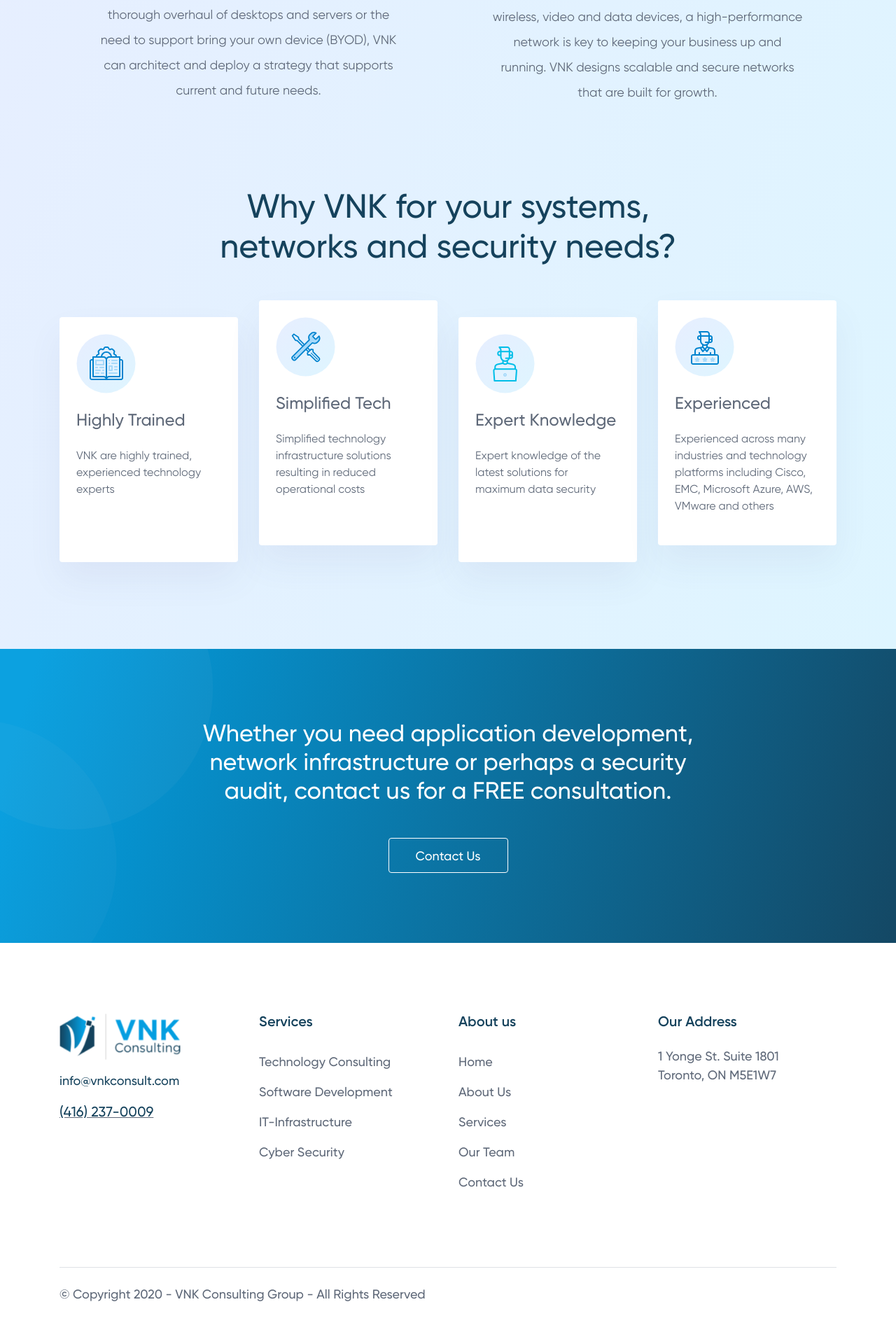
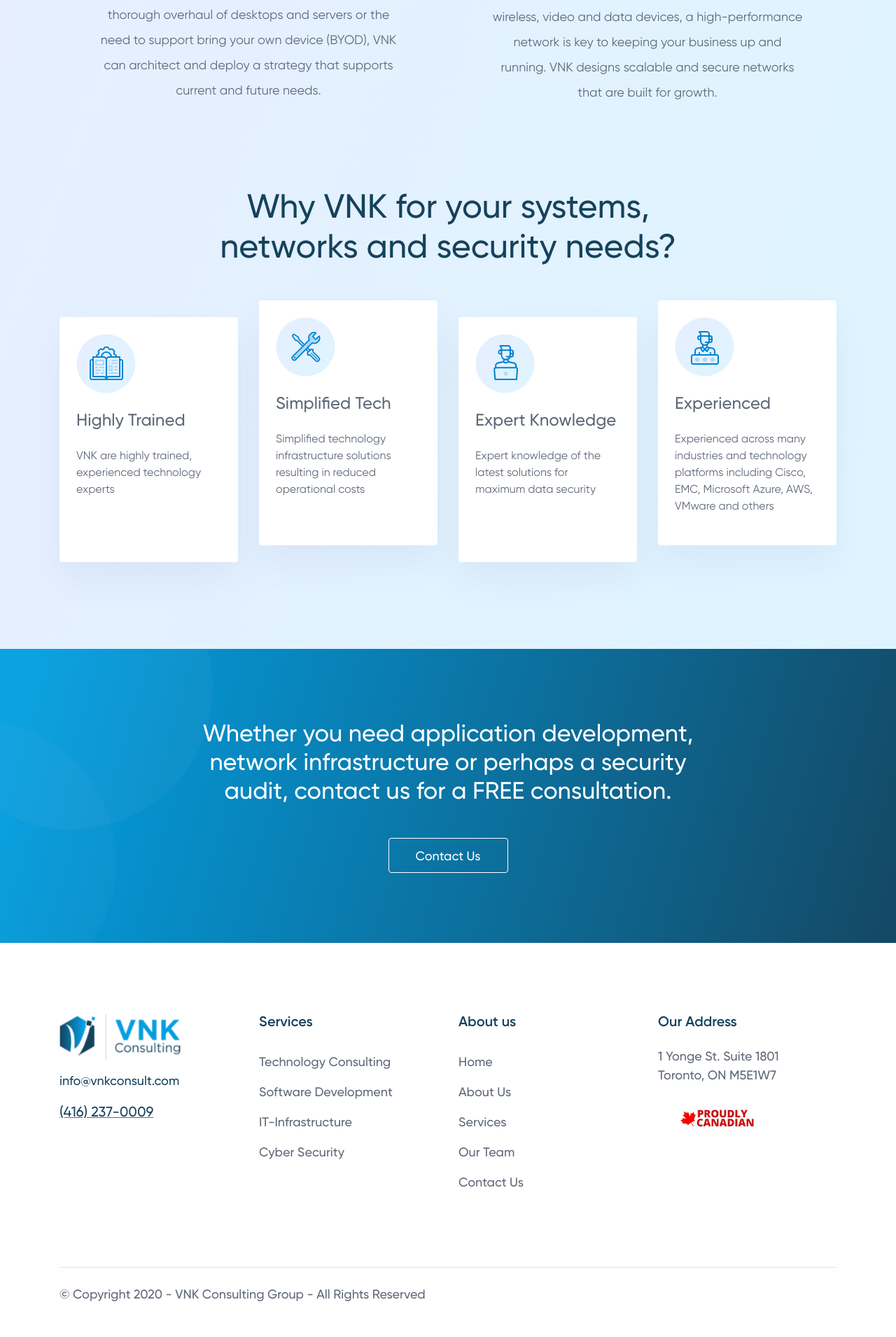
Before and after one commit to ifancyabroad/cloud-sherpas, a Jekyll site: the page built from pages/infrastructure.html, in a window 1280 px wide. Shown: the part 1847-3757 px from the top of the page at 70% size. Built offline with Jekyll 4.4.1, drawn with Linux system fonts in a browser that asks for light colours.

Commit message:
Fix icons and images

```diff
--- a/_includes/common/footer.html
+++ b/_includes/common/footer.html
@@ -34,6 +34,7 @@
                 <div class="col-md-3" data-aos="fade-up" data-aos-delay="300">
                     <h5 class="mb-4">Our Address</h5>
                     <p>1 Yonge St. Suite 1801<br>Toronto, ON M5E1W7</p>
+                    <img src="{{ 'assets/images/logos/proudly_canadian.jpg' | relative_url }}" alt="Proudly Canadian" width="173">
                 </div>
             </div>
         </div>
--- a/_includes/services/about-software.html
+++ b/_includes/services/about-software.html
@@ -10,13 +10,13 @@
         </div>
         <div class="row justify-content-center">
             <div class="col-md-5 text-center mb-4 mb-md-0" data-aos="fade-up">
-                <img class="mb-4" src="{{ 'assets/images/icons/developers.svg' | relative_url }}" alt="Expert Developers">
+                <img class="mb-4" src="{{ 'assets/images/icons/developers.svg' | relative_url }}" alt="Expert Developers" height="98">
                 <h5 class="text-info spaced mb-4">INFRASTRUCTURE SOLUTIONS</h5>
                 <h2 class="mb-4">Expert<br>Developers</h2>
                 <p class="line-height-large">Our expert developers can build around your existing architecture, integrate it into a new framework, or mold it to fit your business requirements.</p>
             </div>
             <div class="col-md-5 text-center" data-aos="fade-up" data-aos-delay="100">
-                <img class="mb-4" src="{{ 'assets/images/icons/secure.svg' | relative_url }}" alt="Secure Applications">
+                <img class="mb-4" src="{{ 'assets/images/icons/secure.svg' | relative_url }}" alt="Secure Applications" height="98">
                 <h5 class="text-info spaced mb-4">INFRASTRUCTURE SOLUTIONS</h5>
                 <h2 class="mb-4">We Create Secure Applications</h2>
                 <p class="line-height-large">We understand your focus is on your business bottom line, not the technology behind it. That’s why we create secure applications that streamline process flows to maximize business productivity.</p>
--- a/_includes/services/environments.html
+++ b/_includes/services/environments.html
@@ -11,7 +11,7 @@
             {% cycle 'row-start': '<div class="row justify-content-center">', '', '' %}
                 <div class="col-lg-3" data-aos="zoom-in-up" {% cycle '', 'data-aos-delay="100"', 'data-aos-delay="200"' %}>
                     <div class="environment-card bg-white rounded pt-5 p-4 mb-4">
-                        <img class="mb-4" src="{{ 'assets/images/icons/' | relative_url | append: environment.image }}" alt="{{ environment.name }}">
+                        <img class="mb-4" src="{{ 'assets/images/icons/' | relative_url | append: environment.image }}" alt="{{ environment.name }}" height="80">
                         <h4 class="text-info mb-3">{{ environment.name }}</h4>
                         <p class="text-xsmall font-weight-light text-gray mb-0">{{ environment.platforms }}</p>
                     </div>
--- a/_includes/services/infrastructure-solutions.html
+++ b/_includes/services/infrastructure-solutions.html
@@ -22,28 +22,28 @@
         <div class="row">
             <div class="col-lg-3" data-aos="zoom-in-up">
                 <div class="infrastructure-card bg-white rounded p-4 mb-4 mt-4">
-                    <img class="mb-4" src="{{ 'assets/images/icons/trained.svg' | relative_url }}" alt="Highly trained">
+                    <img class="mb-4" src="{{ 'assets/images/icons/trained.svg' | relative_url }}" alt="Highly trained" width="85">
                     <h4 class="text-dark font-weight-normal mb-4">Highly Trained</h4>
                     <p class="font-weight-light text-small mb-0">VNK are highly trained, experienced technology experts</p>
                 </div>
             </div>
             <div class="col-lg-3" data-aos="zoom-in-up" data-aos-delay="100">
                 <div class="infrastructure-card bg-white rounded p-4 mb-4">
-                    <img class="mb-4" src="{{ 'assets/images/icons/tech.svg' | relative_url }}" alt="Simplified Tech">
+                    <img class="mb-4" src="{{ 'assets/images/icons/tech.svg' | relative_url }}" alt="Simplified Tech" width="85">
                     <h4 class="text-dark font-weight-normal mb-4">Simplified Tech</h4>
                     <p class="font-weight-light text-small mb-0">Simplified technology infrastructure solutions resulting in reduced operational costs</p>
                 </div>
             </div>
             <div class="col-lg-3" data-aos="zoom-in-up" data-aos-delay="200">
                 <div class="infrastructure-card bg-white rounded p-4 mb-4 mt-4">
-                    <img class="mb-4" src="{{ 'assets/images/icons/knowledge.svg' | relative_url }}" alt="Expert Knowledge">
+                    <img class="mb-4" src="{{ 'assets/images/icons/knowledge.svg' | relative_url }}" alt="Expert Knowledge" width="85">
                     <h4 class="text-dark font-weight-normal mb-4">Expert Knowledge</h4>
                     <p class="font-weight-light text-small mb-0">Expert knowledge of the latest solutions for maximum data security</p>
                 </div>
             </div>
             <div class="col-lg-3" data-aos="zoom-in-up" data-aos-delay="300">
                 <div class="infrastructure-card bg-white rounded p-4 mb-4">
-                    <img class="mb-4" src="{{ 'assets/images/icons/experienced.svg' | relative_url }}" alt="Experienced">
+                    <img class="mb-4" src="{{ 'assets/images/icons/experienced.svg' | relative_url }}" alt="Experienced" width="85">
                     <h4 class="text-dark font-weight-normal mb-4">Experienced</h4>
                     <p class="font-weight-light text-small mb-0">Experienced across many industries and technology platforms including Cisco, EMC, Microsoft Azure, AWS, VMware and others</p>
                 </div>
--- a/pages/security.html
+++ b/pages/security.html
@@ -2,7 +2,7 @@
 layout: default
 title: Services
 permalink: /security/
-header_image: header_security.png
+header_image: header_security.jpg
 header_title: Application & Network Security
 header_text: Securing The Software That Your Business Depends On & Protecting The Data Your Business Relies On.
 ---
```
Also changed, not shown: assets/images/header/header_security.jpg (added), assets/images/header/header_security.png (deleted), assets/images/icons/cloud.svg, assets/images/icons/database.svg, assets/images/icons/developers.svg, assets/images/icons/knowledge.svg, assets/images/icons/microsoft.svg, assets/images/icons/mobile.svg, assets/images/icons/server.svg, assets/images/icons/web.svg, assets/images/logos/proudly_canadian.jpg (added).
